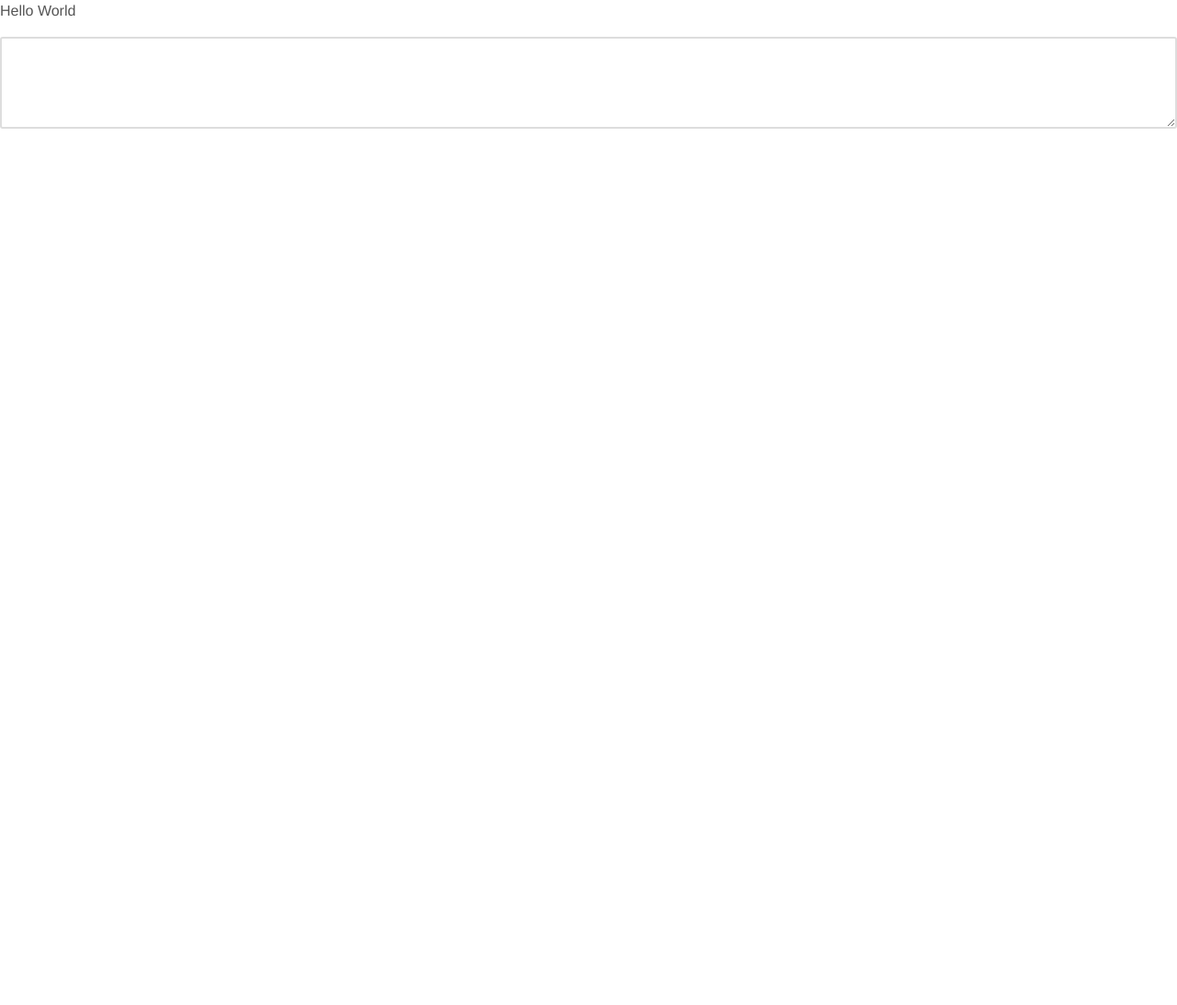
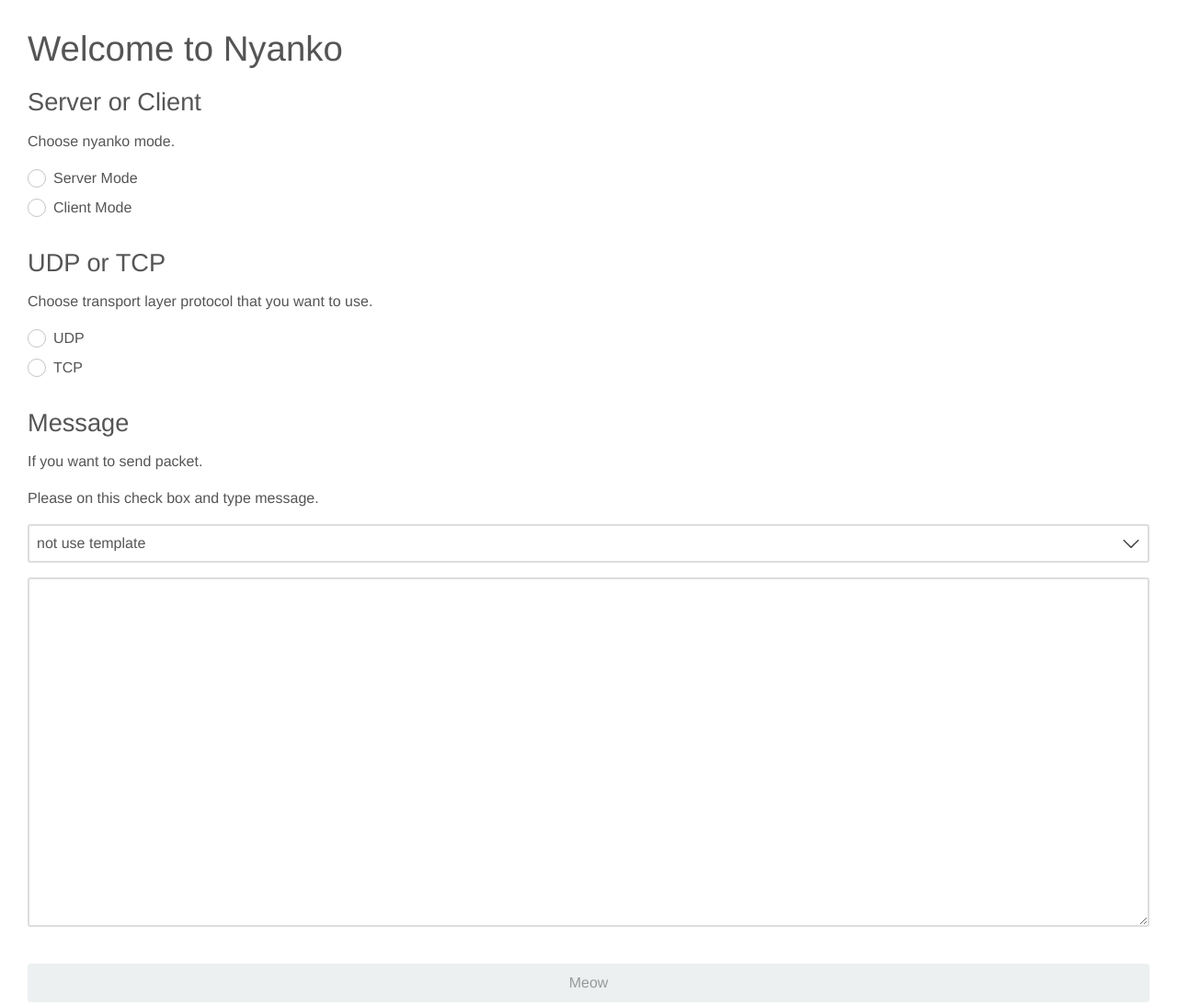
Before and after one commit to akakou-hobby/nyanko, a website: page main_page.html in a window 1280 px wide. Shown: the whole page at 92% size. Before the commit the page ends 800 px from the top, so only its background shows below. Drawn offline with Linux system fonts and the light colour scheme.

Commit message:
[add] main page design(html,css)

```diff
--- /dev/null
+++ b/css/style.css
@@ -0,0 +1,4 @@
+body{
+  margin: 30px;
+  margin-bottom: 10px;
+}
--- a/main_page.html
+++ b/main_page.html
@@ -1,7 +1,49 @@
 <link rel="stylesheet" href="lib/skyblue/css/skyblue.css">
+<link rel="stylesheet" href="css/style.css">
 
 <body>
-	<p>Hello World</p>
-	<textarea class="form-control"></textarea>
+	<h1>Welcome to Nyanko</h1>
+	<h3>Server or Client</h3>
+
+	<div id=server_or_client>
+		<p>Choose nyanko mode.</p>
+		<label class="fancy-radio">
+			<input type="radio" name="server_or_client">
+			<span>Server Mode</span>
+		</label>
+		<label class="fancy-radio">
+			<input type="radio" name="server_or_client">
+			<span>Client Mode</span>
+		</label>
+	</div>
+	<br>
+
+	<h3>UDP or TCP</h3>
+	<div id=transport_layer>
+		<p>Choose transport layer protocol that you want to use.</p>
+		<label class="fancy-radio">
+			<input type="radio" name="transport_layer">
+			<span>UDP</span>
+		</label>
+		<label class="fancy-radio">
+			<input type="radio" name="transport_layer">
+			<span>TCP</span>
+		</label>	</div>
+	<br>
+
+	<h3>Message</h3>
+		<div>
+			<p>If you want to send packet.</p>
+			<p>Please on this check box and type message.</p>
+			<select class="form-control">
+	    	<option> not use template </option>
+	    	<option> http </option>
+			</select>
+
+			<textarea class="form-control" style="height:50%;"></textarea>
+		</div>
+
+	<br>
+	<a class="btn btn-light" style="width:100%;">Meow</a>
 
 </body>
```
